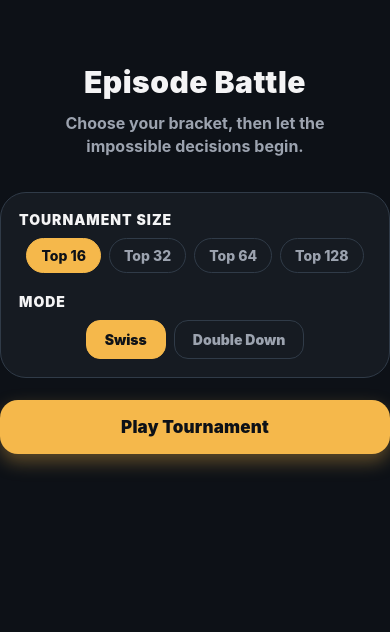
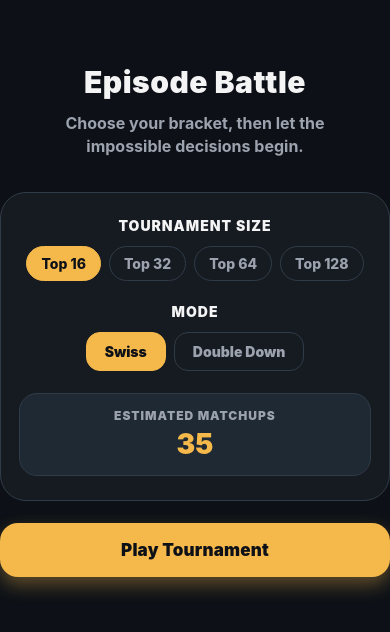
Before and after one commit to EbubekirErden/EpisodeBattle, a React Native app: screen / in a window 390 px wide. Shown: the top 632 px of the page. Built offline with nearby package versions, Linux system fonts and the light colour scheme.

Commit message:
feat: improve start screen

```diff
--- a/src/screens/StartScreen.tsx
+++ b/src/screens/StartScreen.tsx
@@ -22,6 +22,8 @@ export function StartScreen({
   onSelectMode,
   onPlay,
 }: StartScreenProps) {
+  const matchupEstimate = getMatchupEstimate(poolSize, mode);
+
   return (
     <SafeAreaView style={styles.screen}>
       <View style={styles.startHero}>
@@ -32,15 +34,24 @@ export function StartScreen({
       </View>
 
       <View style={styles.setupPanel}>
+        <View style={styles.setupGroup}>
           <Text style={styles.setupLabel}>Tournament Size</Text>
           <PoolSelector
             poolSizes={poolSizes}
             selectedPoolSize={poolSize}
             onSelectSize={onSelectPoolSize}
           />
+        </View>
 
+        <View style={styles.setupGroup}>
           <Text style={styles.setupLabel}>Mode</Text>
           <ModeSelector selectedMode={mode} onSelectMode={onSelectMode} />
+        </View>
+
+        <View style={styles.matchupEstimateBox}>
+          <Text style={styles.matchupEstimateLabel}>Estimated Matchups</Text>
+          <Text style={styles.matchupEstimateValue}>{matchupEstimate}</Text>
+        </View>
       </View>
 
       <TouchableOpacity style={styles.playButton} onPress={onPlay}>
@@ -49,3 +60,24 @@ export function StartScreen({
     </SafeAreaView>
   );
 }
+
+function getMatchupEstimate(
+  poolSize: number,
+  mode: TournamentMode
+): string {
+  if (mode === "swiss") {
+    const swissRounds = poolSize <= 16 ? 4 : 5;
+    const matchups = Math.floor(poolSize / 2) * swissRounds + 3;
+
+    return `${matchups}`;
+  }
+
+  const doubleDownEstimates: Record<number, string> = {
+    16: "31",
+    32: "63",
+    64: "126-128",
+    128: "254-256",
+  };
+
+  return doubleDownEstimates[poolSize] ?? "Depends on eliminations";
+}
--- a/src/styles/appStyles.ts
+++ b/src/styles/appStyles.ts
@@ -50,8 +50,13 @@ export const styles = StyleSheet.create({
     borderRadius: 26,
     borderWidth: 1,
     borderColor: colors.border,
-    padding: 18,
-    gap: 10,
+    paddingVertical: 24,
+    paddingHorizontal: 18,
+    gap: 22,
+  },
+
+  setupGroup: {
+    gap: 12,
   },
 
   setupLabel: {
@@ -59,7 +64,33 @@ export const styles = StyleSheet.create({
     fontSize: 14,
     fontWeight: "900",
     letterSpacing: 1,
+    textAlign: "center",
     textTransform: "uppercase",
+  },
+
+  matchupEstimateBox: {
+    backgroundColor: colors.surfaceElevated,
+    borderRadius: 18,
+    borderWidth: 1,
+    borderColor: colors.border,
+    paddingVertical: 14,
+    paddingHorizontal: 16,
+    alignItems: "center",
+  },
+
+  matchupEstimateLabel: {
+    color: colors.muted,
+    fontSize: 12,
+    fontWeight: "900",
+    letterSpacing: 1,
+    textTransform: "uppercase",
+  },
+
+  matchupEstimateValue: {
+    color: colors.accent,
+    fontSize: 28,
+    fontWeight: "900",
+    marginTop: 4,
   },
 
   poolSelector: {
@@ -67,7 +98,7 @@ export const styles = StyleSheet.create({
     flexWrap: "wrap",
     gap: 8,
     justifyContent: "center",
-    marginBottom: 10,
+    marginBottom: 0,
   },
 
   poolButton: {
```
Lines whose indentation alone changed are shown as unchanged.
